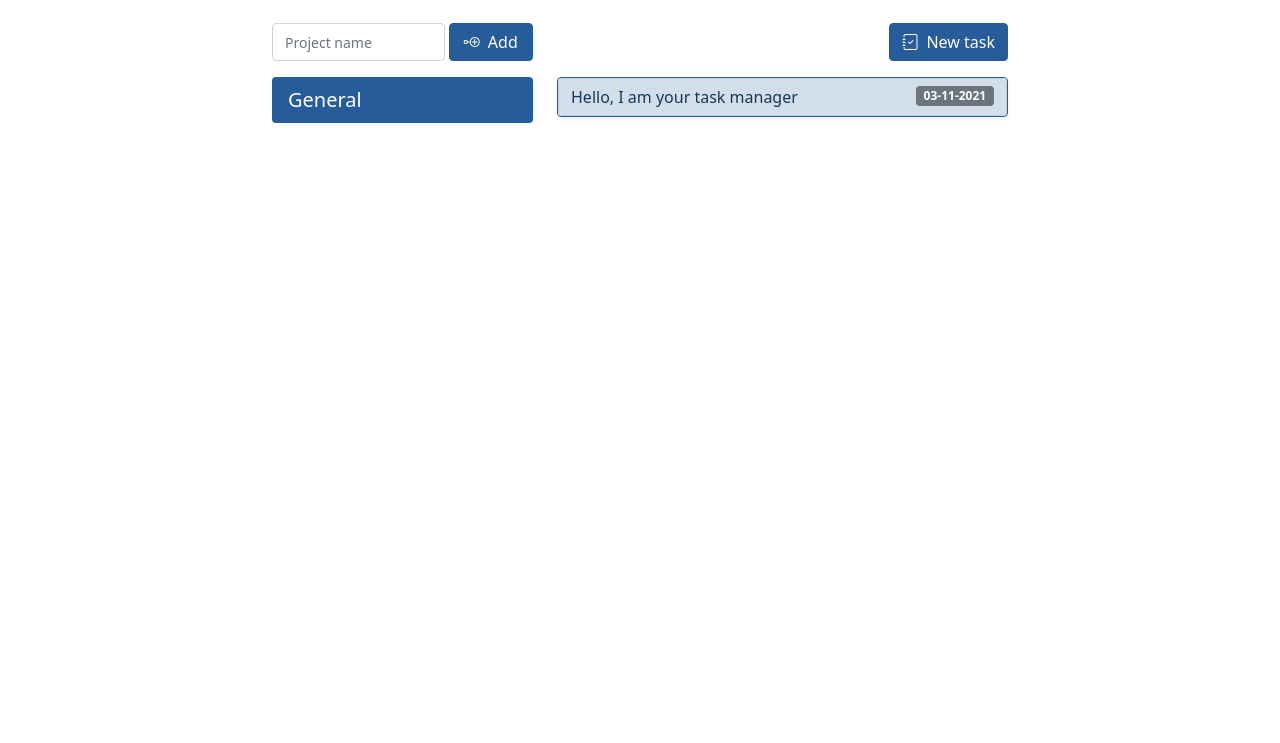
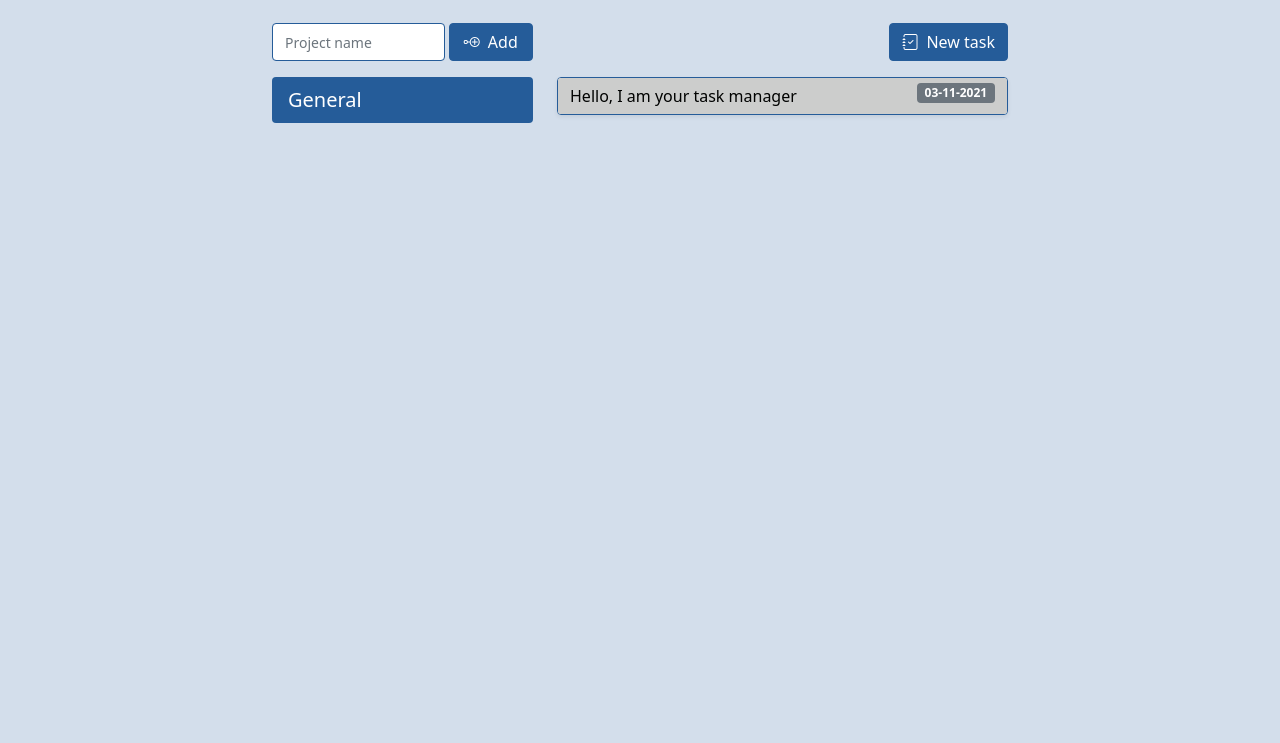
Before and after one commit to cyonii/todo-app, a website built with webpack: page src/index.html in a window 1280 px wide. Shown: the part 57-800 px from the top of the page. Built offline with nearby package versions, Linux system fonts and the light colour scheme.

Commit message:
Minor style redesign

```diff
--- a/src/index.html
+++ b/src/index.html
@@ -8,7 +8,7 @@
   <title>Todo - Task Manager</title>
 </head>
 
-<body>
+<body class="alert-primary">
   <header>
     <nav class="navbar navbar-light bg-light">
       <div class="container-md">
@@ -28,7 +28,7 @@
           <form class="row gx-1 mb-2 mb-md-3" id="projectForm">
             <div class="col-8">
               <label class="visually-hidden" for="project">Project</label>
-              <input type="text" name="name" class="form-control" placeholder="Project name" required>
+              <input type="text" name="name" class="form-control border-primary" placeholder="Project name" required>
             </div>
 
             <div class="col-4">
--- a/src/js/components/todoCard.js
+++ b/src/js/components/todoCard.js
@@ -20,14 +20,15 @@ export default function (todo) {
     const el = document.createElement('button');
     el.classList.add(
       'btn',
-      'alert-primary',
+      'alert-dark',
       'd-flex',
-      'align-items-center',
+      'align-items-start',
       'justify-content-between',
       'w-100',
       'text-start',
       'fw-light',
-      'rounded-1',
+      'rounded-0',
+      'border-0',
     );
     setAttributes(el, {
       'data-bs-toggle': 'collapse',
```
